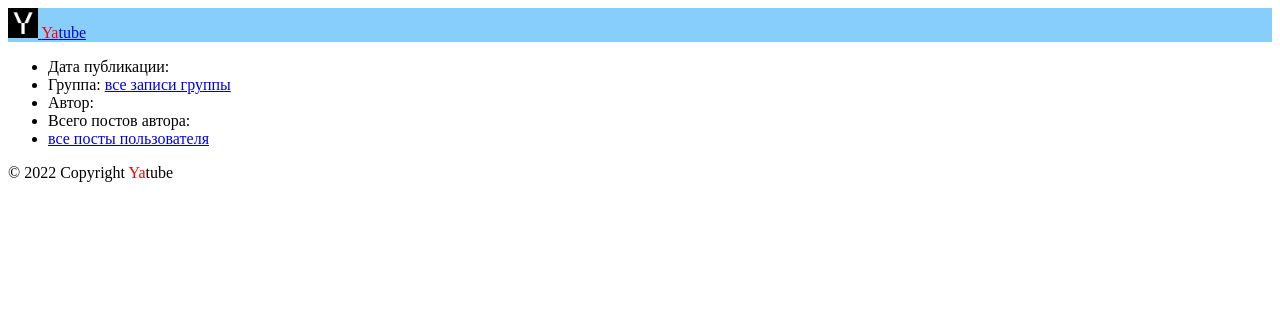
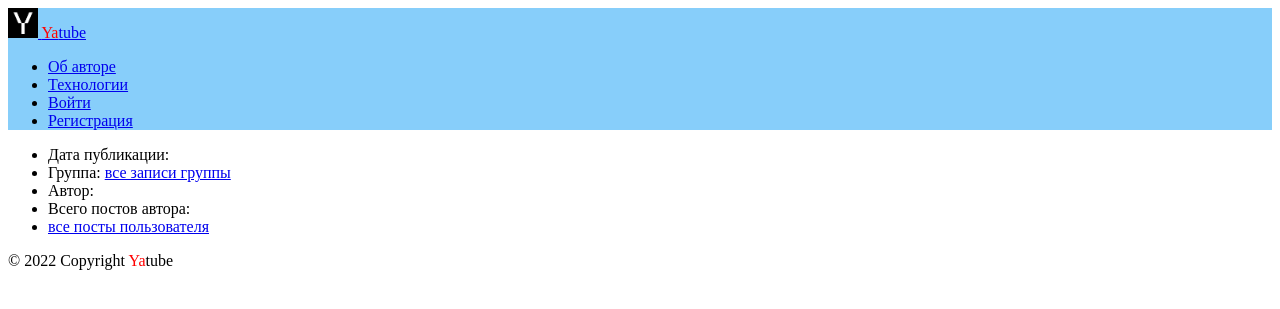
Before and after one commit to vail0/hw02_community, a Django app: page /posts/1/ in a window 1280 px wide. Shown: the top 309 px of the page. Run offline with Django 3.2, Linux system fonts and the light colour scheme.

Commit message:
header nav added

```diff
--- a/yatube/templates/includes/header.html
+++ b/yatube/templates/includes/header.html
@@ -1,10 +1,57 @@
 {% load static %}
 <!-- В дальнейшем тут будет создано полноценное меню -->
-<nav class="navbar navbar-light" style="background-color: lightskyblue">
+<!--<nav class="navbar navbar-light" style="background-color: lightskyblue">
   <div class="container">
     <a class="navbar-brand" href= "{% url 'posts:index' %}">
       <img src="{% static 'img/logo.png' %}" width="30" height="30" class="d-inline-block align-top" alt="">
       <span style="color:red">Ya</span>tube
     </a>
   </div>
+</nav>-->
+<nav class="navbar navbar-light" style="background-color: lightskyblue">
+  <div class="container">
+    <a class="navbar-brand" href="{% url 'posts:index' %}">
+      <img src="{% static 'img/logo.png' %}" width="30" height="30" class="d-inline-block align-top" alt="">
+      <span style="color:red">Ya</span>tube
+    </a>
+    {# Добавлено в спринте #}
+
+    {% comment %}
+    Меню - список пунктов со стандартными классами Bootsrap.
+    Класс nav-pills нужен для выделения активных пунктов
+    {% endcomment %}
+    <ul class="nav nav-pills">
+      <li class="nav-item">
+        <a class="nav-link" href="{% url 'about:author' %}">Об авторе</a>
+      </li>
+      <li class="nav-item">
+        <a class="nav-link" href="{% url 'about:tech' %}">Технологии</a>
+      </li>
+      {% if user.is_autentificated %}
+      {% comment %}
+      <li class="nav-item">
+        <a class="nav-link" href="<!--  -->">Новая запись</a>
+      </li>
+
+      <li class="nav-item">
+        <a class="nav-link link-light" href="<!--  -->">Изменить пароль</a>
+      </li>
+      {% endcomment %}
+      <li class="nav-item">
+        <a class="nav-link link-light" href="{% url 'users:logout' %}">Выйти</a>
+      </li>
+      <li>
+        Пользователь: {{ user.username }}
+      </li>
+      {% else %}
+      <li class="nav-item">
+        <a class="nav-link link-light" href="{% url 'users:login' %}">Войти</a>
+      </li>
+      <li class="nav-item">
+        <a class="nav-link link-light" href="{% url 'users:signup' %}">Регистрация</a>
+      </li>
+      {% endif %}
+    </ul>
+    {# Конец добавленого в спринте #}
+  </div>
 </nav>
```
